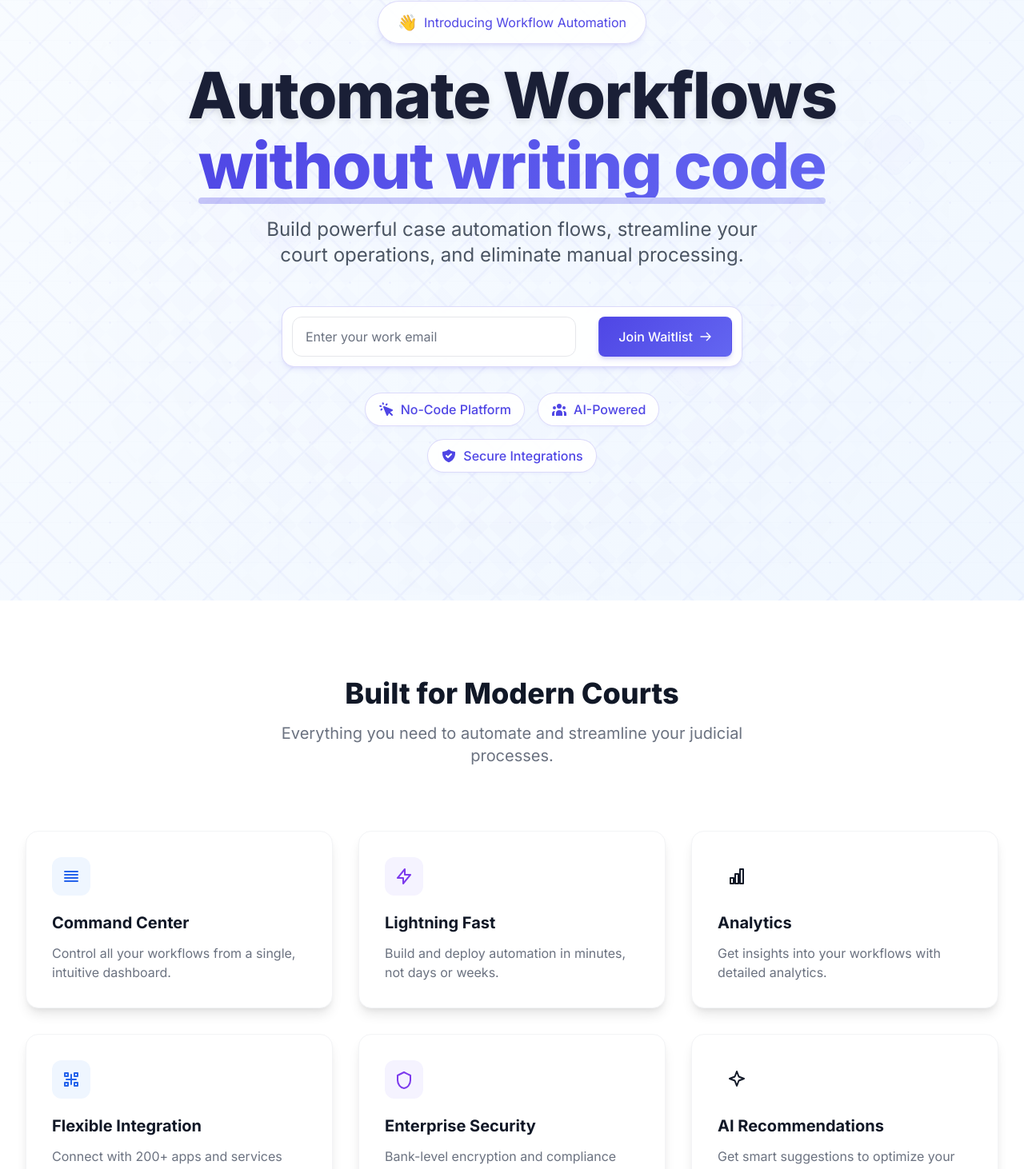
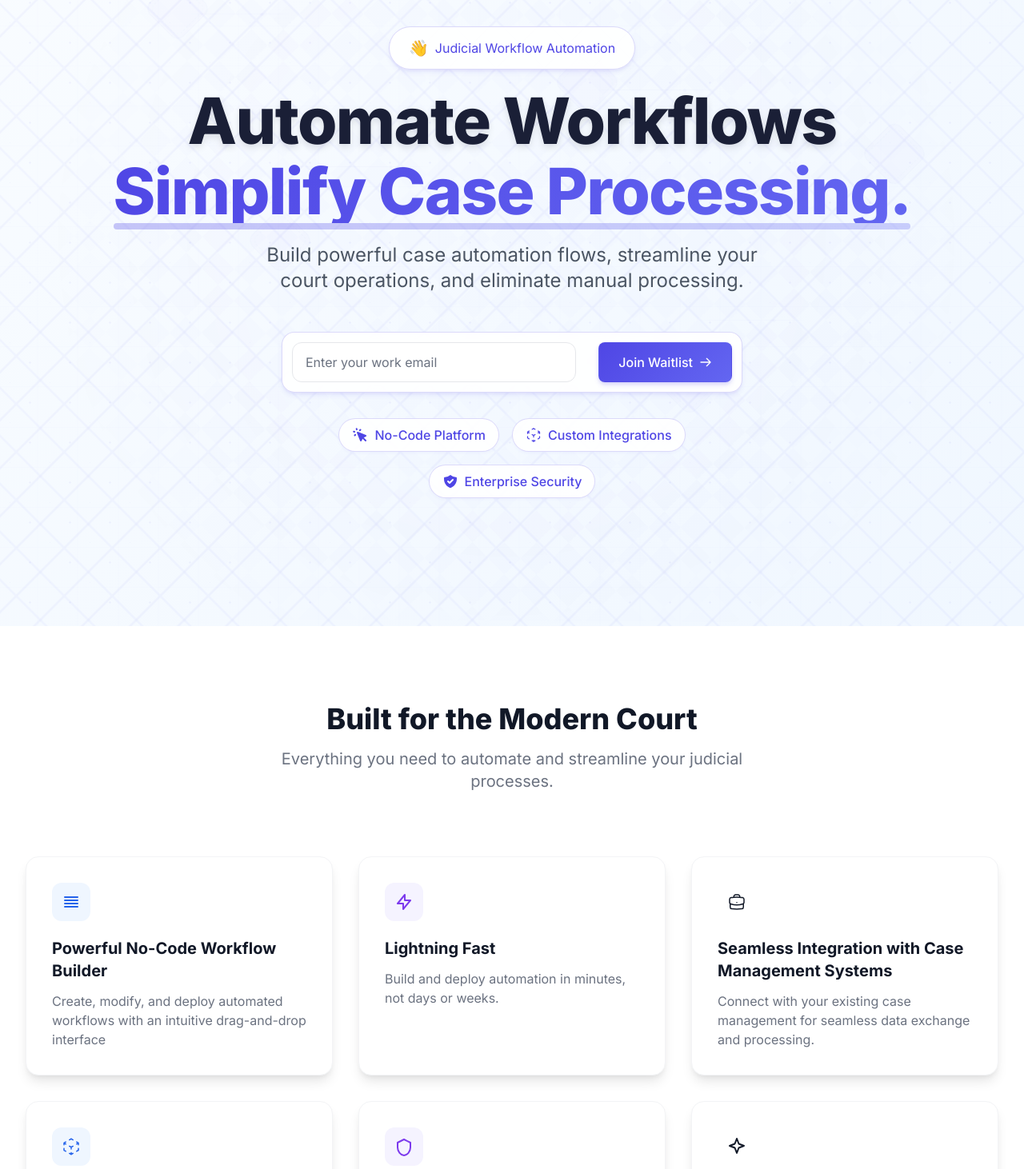
Before and after one commit to Mozaic-Software/parakeet-landing, an Angular app: page / in a window 1280 px wide. Shown: the part 175-1637 px from the top of the page at 80% size. Built offline with nearby package versions, Linux system fonts and the light colour scheme.

Commit message:
milestone

```diff
--- a/src/app/app.component.html
+++ b/src/app/app.component.html
@@ -52,18 +52,18 @@
     <div class="connection-dots"></div>
     <div class="connection-lines"></div>
 
-    <div class="relative max-w-7xl mx-auto px-4 sm:px-6 lg:px-8 pt-12 pb-24">
+    <div class="relative max-w-7xl mx-auto px-4 sm:px-6 lg:px-8 pt-20 pb-24">
       <div class="text-center">
         <!-- Badge -->
         <div class="hero-badge inline-flex items-center text-indigo-600">
           <span class="text-xl mr-2 waving-hand" role="img" aria-label="wave">👋</span>
-          Introducing Workflow Automation
+          Judicial Workflow Automation
         </div>
 
         <!-- Main Headline -->
         <h1 class="hero-heading">
           <span class="hero-heading-primary block">Automate Workflows</span>
-          <span class="hero-heading-accent block mt-2">without writing code</span>
+          <span class="hero-heading-accent block mt-2">Simplify Case Processing.</span>
         </h1>
 
         <!-- Subheading -->
@@ -97,16 +97,16 @@
               No-Code Platform
             </div>
             <div class="feature-tag">
-              <svg class="w-5 h-5 mr-2" fill="currentColor" viewBox="0 0 20 20">
-                <path d="M13 6a3 3 0 11-6 0 3 3 0 016 0zM18 8a2 2 0 11-4 0 2 2 0 014 0zM14 15a4 4 0 00-8 0v3h8v-3zM6 8a2 2 0 11-4 0 2 2 0 014 0zM16 18v-3a5.972 5.972 0 00-.75-2.906A3.005 3.005 0 0119 15v3h-3zM4.75 12.094A5.973 5.973 0 004 15v3H1v-3a3 3 0 013.75-2.906z"/>
+              <svg xmlns="http://www.w3.org/2000/svg" fill="none" viewBox="0 0 24 24" stroke-width="1.5" stroke="currentColor" class="w-5 h-5 mr-2">
+                <path stroke-linecap="round" stroke-linejoin="round" d="m21 7.5-2.25-1.313M21 7.5v2.25m0-2.25-2.25 1.313M3 7.5l2.25-1.313M3 7.5l2.25 1.313M3 7.5v2.25m9 3 2.25-1.313M12 12.75l-2.25-1.313M12 12.75V15m0 6.75 2.25-1.313M12 21.75V19.5m0 2.25-2.25-1.313m0-16.875L12 2.25l2.25 1.313M21 14.25v2.25l-2.25 1.313m-13.5 0L3 16.5v-2.25" />
               </svg>
-              AI-Powered
+              Custom Integrations
             </div>
             <div class="feature-tag">
               <svg class="w-5 h-5 mr-2" fill="currentColor" viewBox="0 0 20 20">
                 <path fill-rule="evenodd" d="M2.166 4.999A11.954 11.954 0 0010 1.944 11.954 11.954 0 0017.834 5c.11.65.166 1.32.166 2.001 0 5.225-3.34 9.67-8 11.317C5.34 16.67 2 12.225 2 7c0-.682.057-1.35.166-2.001zm11.541 3.708a1 1 0 00-1.414-1.414L9 10.586 7.707 9.293a1 1 0 00-1.414 1.414l2 2a1 1 0 001.414 0l4-4z" clip-rule="evenodd"/>
-      </svg>
-              Secure Integrations
+              </svg>
+              Enterprise Security
             </div>
           </div>
         </div>
@@ -120,7 +120,7 @@
   <div class="max-w-7xl mx-auto px-4 sm:px-6 lg:px-8">
     <div class="text-center">
       <h2 class="text-3xl font-extrabold text-gray-900 sm:text-4xl">
-        Built for Modern Courts
+        Built for the Modern Court
       </h2>
       <p class="mt-4 max-w-2xl mx-auto text-xl text-gray-500">
         Everything you need to automate and streamline your judicial processes.
@@ -135,8 +135,8 @@
             <path d="M4 6h16M4 10h16M4 14h16M4 18h16" stroke="currentColor" stroke-width="2" stroke-linecap="round"/>
           </svg>
         </div>
-        <h3 class="text-xl font-bold text-gray-900 mb-3">Command Center</h3>
-        <p class="text-gray-500">Control all your workflows from a single, intuitive dashboard.</p>
+        <h3 class="text-xl font-bold text-gray-900 mb-3">Powerful No-Code Workflow Builder</h3>
+        <p class="text-gray-500">Create, modify, and deploy automated workflows with an intuitive drag-and-drop interface</p>
       </div>
 
       <!-- Lightning Fast -->
@@ -153,23 +153,23 @@
       <!-- Analytics -->
       <div class="group p-8 rounded-2xl bg-white border border-gray-100 shadow-lg shadow-gray-100/50 hover:shadow-xl hover:-translate-y-1 transition-all duration-200">
         <div class="inline-flex items-center justify-center p-3 bg-teal-50 rounded-xl text-teal-600 mb-5">
-          <svg class="w-6 h-6" viewBox="0 0 24 24" fill="none" xmlns="http://www.w3.org/2000/svg">
-            <path d="M4 14h4v7H4v-7zM10 9h4v12h-4V9zM16 3h4v18h-4V3z" stroke="currentColor" stroke-width="2" stroke-linecap="round" stroke-linejoin="round"/>
+          <svg xmlns="http://www.w3.org/2000/svg" fill="none" viewBox="0 0 24 24" stroke-width="1.5" stroke="currentColor" class="w-6 h-6">
+            <path stroke-linecap="round" stroke-linejoin="round" d="M20.25 14.15v4.25c0 1.094-.787 2.036-1.872 2.18-2.087.277-4.216.42-6.378.42s-4.291-.143-6.378-.42c-1.085-.144-1.872-1.086-1.872-2.18v-4.25m16.5 0a2.18 2.18 0 0 0 .75-1.661V8.706c0-1.081-.768-2.015-1.837-2.175a48.114 48.114 0 0 0-3.413-.387m4.5 8.006c-.194.165-.42.295-.673.38A23.978 23.978 0 0 1 12 15.75c-2.648 0-5.195-.429-7.577-1.22a2.016 2.016 0 0 1-.673-.38m0 0A2.18 2.18 0 0 1 3 12.489V8.706c0-1.081.768-2.015 1.837-2.175a48.111 48.111 0 0 1 3.413-.387m7.5 0V5.25A2.25 2.25 0 0 0 13.5 3h-3a2.25 2.25 0 0 0-2.25 2.25v.894m7.5 0a48.667 48.667 0 0 0-7.5 0M12 12.75h.008v.008H12v-.008Z" />
           </svg>
         </div>
-        <h3 class="text-xl font-bold text-gray-900 mb-3">Analytics</h3>
-        <p class="text-gray-500">Get insights into your workflows with detailed analytics.</p>
+        <h3 class="text-xl font-bold text-gray-900 mb-3">Seamless Integration with Case Management Systems</h3>
+        <p class="text-gray-500">Connect with your existing case management for seamless data exchange and processing.</p>
       </div>
 
       <!-- Flexible Integration -->
       <div class="group p-8 rounded-2xl bg-white border border-gray-100 shadow-lg shadow-gray-100/50 hover:shadow-xl hover:-translate-y-1 transition-all duration-200">
         <div class="inline-flex items-center justify-center p-3 bg-blue-50 rounded-xl text-blue-600 mb-5">
-          <svg class="w-6 h-6" viewBox="0 0 24 24" fill="none" xmlns="http://www.w3.org/2000/svg">
-            <path d="M12 6v12M6 12h12M4 4h4v4H4V4zM16 4h4v4h-4V4zM4 16h4v4H4v-4zM16 16h4v4h-4v-4z" stroke="currentColor" stroke-width="2" stroke-linecap="round" stroke-linejoin="round"/>
-            </svg>
+          <svg xmlns="http://www.w3.org/2000/svg" fill="none" viewBox="0 0 24 24" stroke-width="1.5" stroke="currentColor" class="w-6 h-6">
+            <path stroke-linecap="round" stroke-linejoin="round" d="m21 7.5-2.25-1.313M21 7.5v2.25m0-2.25-2.25 1.313M3 7.5l2.25-1.313M3 7.5l2.25 1.313M3 7.5v2.25m9 3 2.25-1.313M12 12.75l-2.25-1.313M12 12.75V15m0 6.75 2.25-1.313M12 21.75V19.5m0 2.25-2.25-1.313m0-16.875L12 2.25l2.25 1.313M21 14.25v2.25l-2.25 1.313m-13.5 0L3 16.5v-2.25" />
+          </svg>
         </div>
         <h3 class="text-xl font-bold text-gray-900 mb-3">Flexible Integration</h3>
-        <p class="text-gray-500">Connect with 200+ apps and services you already use.</p>
+        <p class="text-gray-500">Connect with the apps and services you already use.</p>
       </div>
 
       <!-- Enterprise Security -->
@@ -179,8 +179,8 @@
             <path d="M12 3l8 4v6c0 5.1-3.86 9.624-8 10-4.14-.376-8-4.9-8-10V7l8-4z" stroke="currentColor" stroke-width="2" stroke-linecap="round" stroke-linejoin="round"/>
           </svg>
         </div>
-        <h3 class="text-xl font-bold text-gray-900 mb-3">Enterprise Security</h3>
-        <p class="text-gray-500">Bank-level encryption and compliance with industry standards.</p>
+        <h3 class="text-xl font-bold text-gray-900 mb-3">Trigger workflows based on real-time events</h3>
+        <p class="text-gray-500">Set workflows to activate automatically upon case filings, court decisions, or document updates—keeping all stakeholders in sync.</p>
       </div>
 
       <!-- AI Recommendations -->
@@ -190,8 +190,8 @@
             <path d="M12 2l2.5 6.5L21 11l-6.5 2.5L12 20l-2.5-6.5L3 11l6.5-2.5L12 2z" stroke="currentColor" stroke-width="2" stroke-linecap="round" stroke-linejoin="round"/>
           </svg>
         </div>
-        <h3 class="text-xl font-bold text-gray-900 mb-3">AI Recommendations</h3>
-        <p class="text-gray-500">Get smart suggestions to optimize your workflows.</p>
+        <h3 class="text-xl font-bold text-gray-900 mb-3">Scalable & Reliable</h3>
+        <p class="text-gray-500">Handles cases at scale with worker engines that scale. Gain valuable insights with detailed monitoring and alerting.</p>
       </div>
     </div>
   </div>
@@ -421,8 +421,8 @@
 
     <div class="grid grid-cols-1 gap-8 md:grid-cols-3">
       <div *ngFor="let feature of enterpriseFeatures" class="group p-8 rounded-2xl bg-white border border-gray-100 shadow-lg shadow-gray-100/50 hover:shadow-xl hover:-translate-y-1 transition-all duration-200">
-        <div class="inline-flex items-center justify-center p-2 bg-indigo-100 rounded-xl text-indigo-600 mb-5 text-2xl">
-          {{feature.icon}}
+        <div [class]="feature.iconClass">
+          <div [innerHTML]="feature.icon | safeHtml"></div>
         </div>
         <h3 class="text-xl font-bold text-gray-900 mb-3">{{feature.title}}</h3>
         <p class="text-gray-500">{{feature.description}}</p>
--- a/src/app/app.component.ts
+++ b/src/app/app.component.ts
@@ -265,8 +265,8 @@ export class AppComponent implements OnInit, AfterViewInit, OnDestroy {
       description: 'Map out your data structure and requirements for your workflow.'
     },
     {
-      icon: `<svg class="w-8 h-8" viewBox="0 0 24 24" fill="none" xmlns="http://www.w3.org/2000/svg">
-        <path d="M15 14l5-5-5-5M5 10l10 0M19 19l-5-5m-9 5l10 0" stroke="currentColor" stroke-width="2" stroke-linecap="round" stroke-linejoin="round"/>
+      icon: `<svg xmlns="http://www.w3.org/2000/svg" class="w-8 h-8" fill="none" viewBox="0 0 24 24" stroke-width="1.5" stroke="currentColor">
+        <path stroke-linecap="round" stroke-linejoin="round" d="M19.5 12c0-1.232-.046-2.453-.138-3.662a4.006 4.006 0 0 0-3.7-3.7 48.678 48.678 0 0 0-7.324 0 4.006 4.006 0 0 0-3.7 3.7c-.017.22-.032.441-.046.662M19.5 12l3-3m-3 3-3-3m-12 3c0 1.232.046 2.453.138 3.662a4.006 4.006 0 0 0 3.7 3.7 48.656 48.656 0 0 0 7.324 0 4.006 4.006 0 0 0 3.7-3.7c.017-.22.032-.441.046-.662M4.5 12l3 3m-3-3-3 3" />
       </svg>`,
       iconClass: 'inline-flex items-center justify-center p-4 bg-purple-50 rounded-xl text-purple-600 mb-5',
       title: '2. Create a workflow',
@@ -281,10 +281,8 @@ export class AppComponent implements OnInit, AfterViewInit, OnDestroy {
       description: 'Create and manage task lists for your workflow processes.'
     },
     {
-      icon: `<svg class="w-8 h-8" viewBox="0 0 24 24" fill="none" xmlns="http://www.w3.org/2000/svg">
-        <path d="M5.5 7C5.5 5.89543 6.39543 5 7.5 5H16.5C17.6046 5 18.5 5.89543 18.5 7V19C18.5 20.1046 17.6046 21 16.5 21H7.5C6.39543 21 5.5 20.1046 5.5 19V7Z" stroke="currentColor" stroke-width="2" stroke-linecap="round"/>
-        <path d="M9 9.5H15M9 13.5H15M9 17.5H13" stroke="currentColor" stroke-width="2" stroke-linecap="round"/>
-        <path d="M12 2V5M8 2V5M16 2V5" stroke="currentColor" stroke-width="2" stroke-linecap="round"/>
+      icon: `<svg xmlns="http://www.w3.org/2000/svg" class="w-8 h-8" fill="none" viewBox="0 0 24 24" stroke-width="1.5" stroke="currentColor">
+        <path stroke-linecap="round" stroke-linejoin="round" d="M15.75 9V5.25A2.25 2.25 0 0 0 13.5 3h-6a2.25 2.25 0 0 0-2.25 2.25v13.5A2.25 2.25 0 0 0 7.5 21h6a2.25 2.25 0 0 0 2.25-2.25V15m3 0 3-3m0 0-3-3m3 3H9" />
       </svg>`,
       iconClass: 'inline-flex items-center justify-center p-4 bg-indigo-50 rounded-xl text-indigo-600 mb-5',
       title: '4. Execute and Monitor',
@@ -294,19 +292,28 @@ export class AppComponent implements OnInit, AfterViewInit, OnDestroy {
 
   enterpriseFeatures = [
     {
-      icon: '🔒',
-      title: 'Advanced Security',
-      description: 'Enterprise-grade encryption and security protocols.'
+      icon: `<svg xmlns="http://www.w3.org/2000/svg" class="w-8 h-8" fill="none" viewBox="0 0 24 24" stroke="currentColor">
+        <path stroke-linecap="round" stroke-linejoin="round" stroke-width="2" d="M9 12l2 2 4-4m5.618-4.016A11.955 11.955 0 0112 2.944a11.955 11.955 0 01-8.618 3.04A12.02 12.02 0 003 9c0 5.591 3.824 10.29 9 11.622 5.176-1.332 9-6.03 9-11.622 0-1.042-.133-2.052-.382-3.016z" />
+      </svg>`,
+      iconClass: 'inline-flex items-center justify-center p-4 bg-blue-50 rounded-xl text-blue-600 mb-5',
+      title: 'Enterprise-Grade Security',
+      description: 'Full compliance with CJIS, state regulations, and role-based access control to protect sensitive legal data.'
     },
     {
-      icon: '📊',
-      title: 'Custom Analytics',
-      description: 'Detailed insights and custom reporting capabilities.'
+      icon: `<svg xmlns="http://www.w3.org/2000/svg" class="w-8 h-8" fill="none" viewBox="0 0 24 24" stroke="currentColor">
+        <path stroke-linecap="round" stroke-linejoin="round" stroke-width="2" d="M8 14v3m4-3v3m4-3v3M3 21h18M3 10h18M3 7l9-4 9 4M4 10h16v11H4V10z" />
+      </svg>`,
+      iconClass: 'inline-flex items-center justify-center p-4 bg-purple-50 rounded-xl text-purple-600 mb-5',
+      title: 'Workflow Marketplace',
+      description: 'Save time with preconfigured case automation templates—customize them to fit your agency\'s unique needs.'
     },
     {
-      icon: '🤝',
-      title: 'Dedicated Support',
-      description: '24/7 priority support and implementation assistance.'
+      icon: `<svg xmlns="http://www.w3.org/2000/svg" class="w-8 h-8" fill="none" viewBox="0 0 24 24" stroke="currentColor">
+        <path stroke-linecap="round" stroke-linejoin="round" stroke-width="2" d="M17 20h5v-2a3 3 0 00-5.356-1.857M17 20H7m10 0v-2c0-.656-.126-1.283-.356-1.857M7 20H2v-2a3 3 0 015.356-1.857M7 20v-2c0-.656.126-1.283.356-1.857m0 0a5.002 5.002 0 019.288 0M15 7a3 3 0 11-6 0 3 3 0 016 0zm6 3a2 2 0 11-4 0 2 2 0 014 0zM7 10a2 2 0 11-4 0 2 2 0 014 0z" />
+      </svg>`,
+      iconClass: 'inline-flex items-center justify-center p-4 bg-teal-50 rounded-xl text-teal-600 mb-5',
+      title: 'Justice Partner Collaboration',
+      description: 'Securely exchange case data between courts, DA offices, and justice agencies. Upload lists, map schemas, and trigger workflows—keeping all stakeholders aligned in real time.'
     }
   ];
 
```
